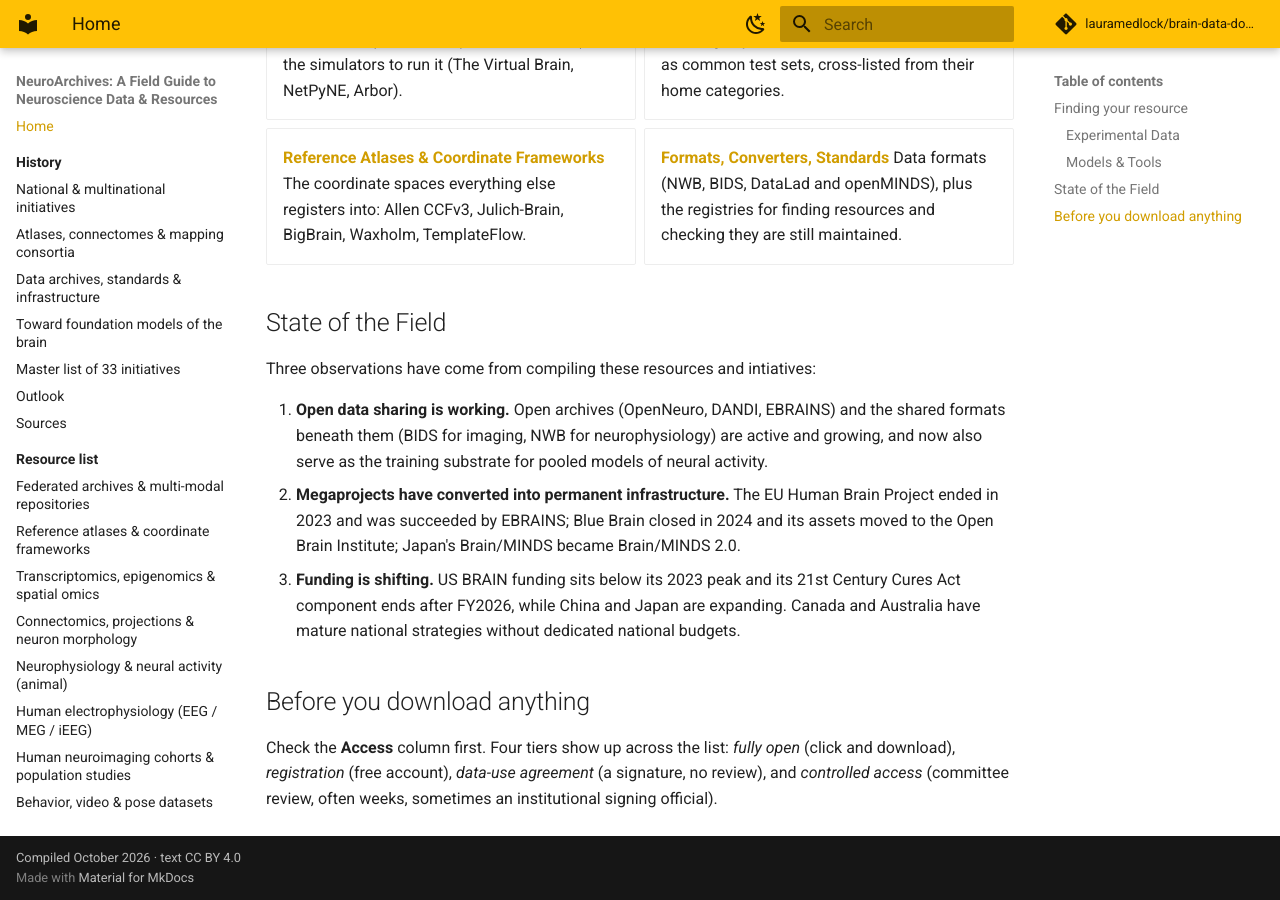
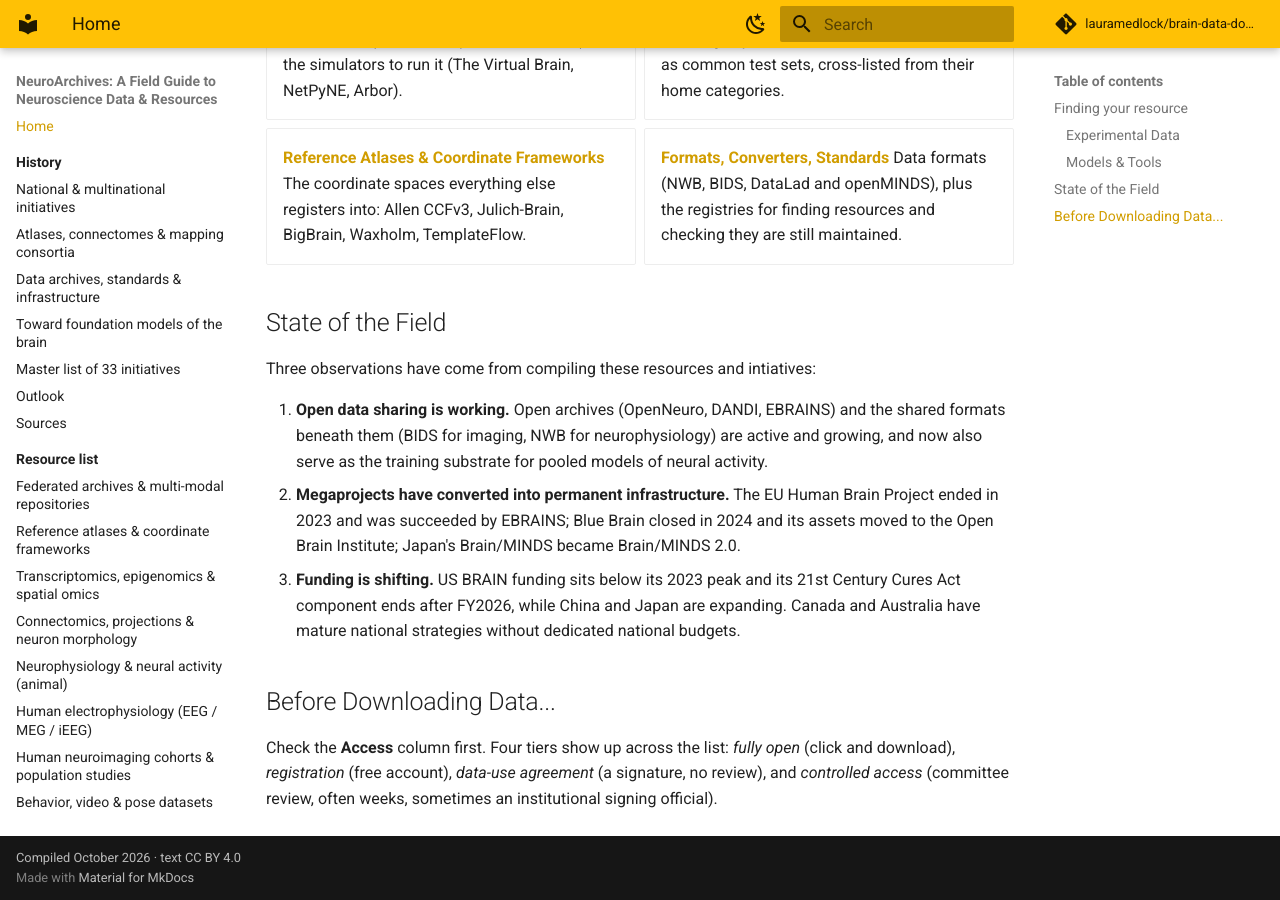
Before and after one commit to lauramedlock/neuroarchives, an MkDocs documentation site: the page built from docs/index.md, in a window 1280 px wide and 900 px high, scrolled down 2102 px. Built offline with MkDocs 1.6.1 and Material for MkDocs 9.7.7, drawn with Linux system fonts in a browser that asks for light colours; comment, search, counter and statistics services are not loaded.

Commit message:
Update section title for data download instructions

```diff
--- a/docs/index.md
+++ b/docs/index.md
@@ -130,7 +130,7 @@
   after FY2026, while China and Japan are expanding. Canada and Australia have mature national strategies without
   dedicated national budgets.
 
-## Before you download anything
+## Before Downloading Data...
 
 Check the **Access** column first. Four tiers show up across the list: *fully open* (click and download), *registration* (free account), *data-use agreement* (a signature, no
 review), and *controlled access* (committee review, often weeks, sometimes an institutional signing official).
```
